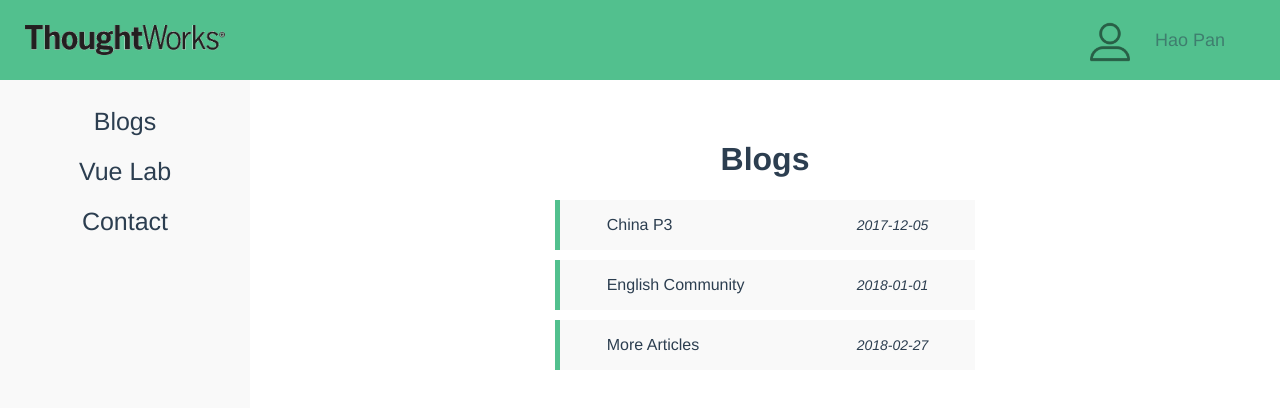
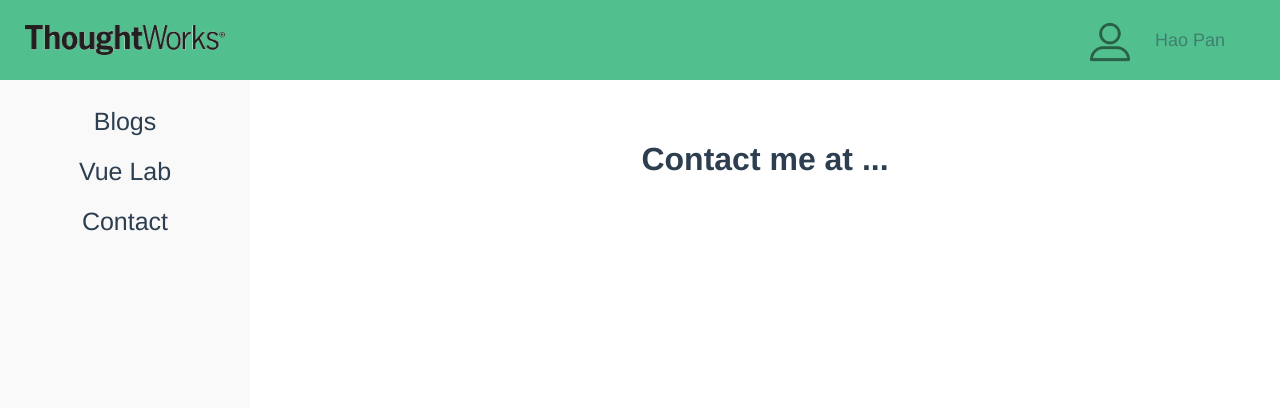
Before and after one commit to shinesoleil/blog-vue, a Vue app: page /contact in a window 1280 px wide. Shown: the top 408 px of the page. Built offline with nearby package versions, Linux system fonts and the light colour scheme.

Commit message:
contact me

```diff
--- a/src/components/Sidebar.vue
+++ b/src/components/Sidebar.vue
@@ -26,9 +26,6 @@
     handleClick: (routeName) => {
       Router.push({
         name: routeName,
-        params: {
-          id: 123,
-        },
       });
     },
   },
--- /dev/null
+++ b/src/components/contact/Contact.vue
@@ -0,0 +1,13 @@
+<template>
+  <div>
+    <h1>Contact me at ...</h1>
+  </div>
+</template>
+
+<script> export default {
+  name: 'contact',
+}; </script>
+
+<style scoped>
+
+</style>
--- a/src/router/index.js
+++ b/src/router/index.js
@@ -6,6 +6,7 @@
 import Lab from '../components/laboratory/Lab.vue';
 import LabHome from '../components/laboratory/LabHome.vue';
 import LabTable from '../components/laboratory/LabTable.vue';
+import Contact from '../components/contact/Contact';
 
 Vue.use(Router);
 
@@ -48,7 +49,7 @@
     {
       path: '/contact',
       name: 'contact',
-      component: BlogList,
+      component: Contact,
     },
   ],
 });
```
